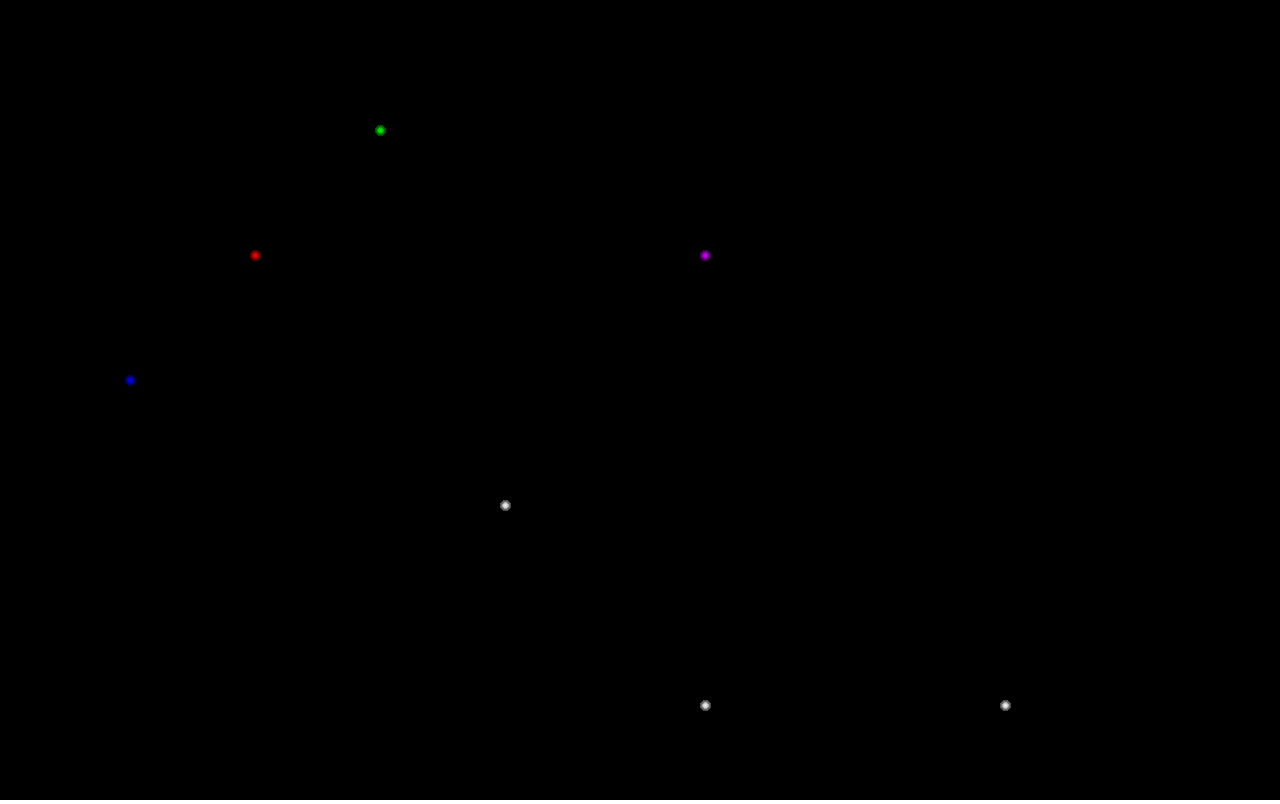
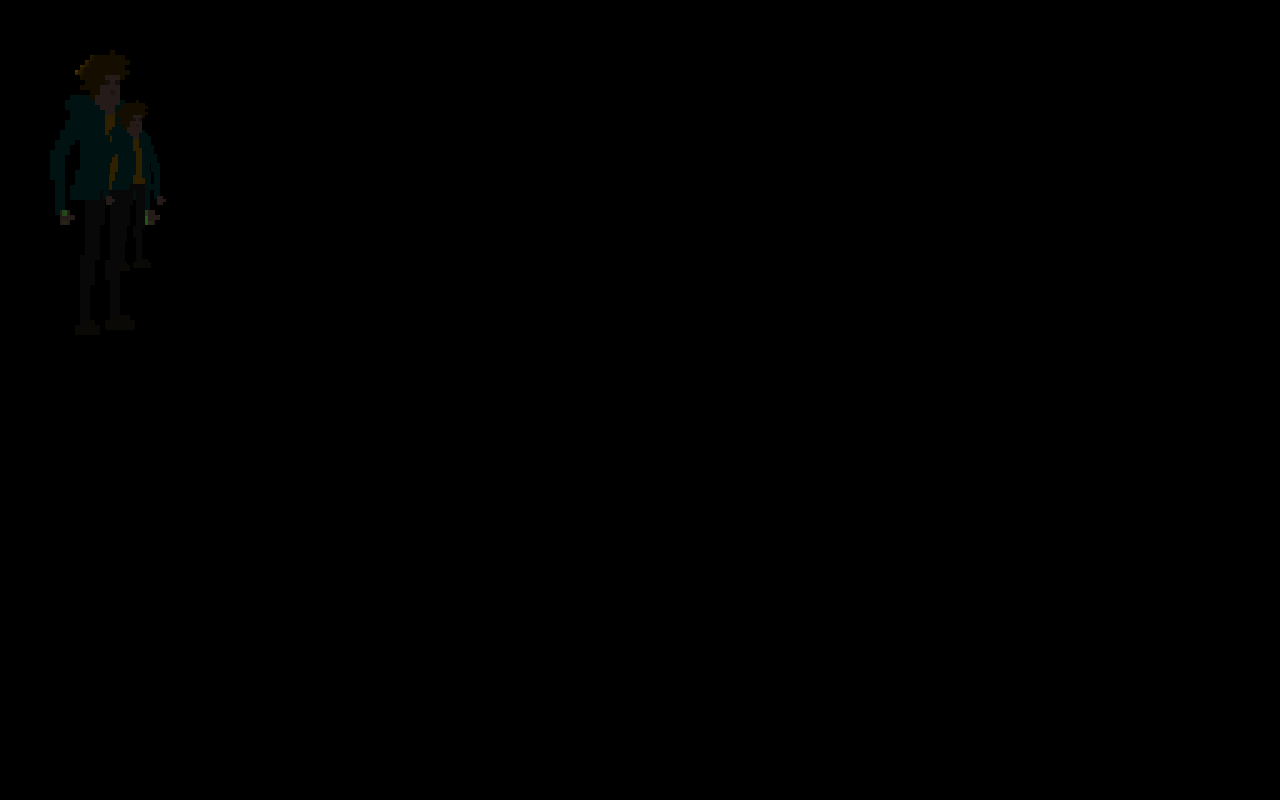
Before and after one commit to kruesemann/light, a plain HTML site: page index.html in a window 1280 px wide. Drawn offline with Linux system fonts and the light colour scheme; animation ran at ten frames a second.

Commit message:
add light shader

```diff
--- a/index.html
+++ b/index.html
@@ -20,6 +20,6 @@
 
 <body>
 </body>
-<script src="index.js"></script>
+<script src="test.js"></script>
 
 </html>
--- a/index.js
+++ b/index.js
@@ -1,3 +1,5 @@
+PIXI.settings.SCALE_MODE = PIXI.SCALE_MODES.NEAREST;
+
 const SUPERPIXEL_SIZE = 3;
 const OVERLAP_PADDING = 40; // Needed for fast moving objects, as they tend to cause shadow artifacts. 40 should be sufficient for a maximum movement speed of 100px/tick.
 const BASE_LIGHT_BRIGHTNESS = 0.15;
@@ -24,7 +26,7 @@ const lights = [
 const objects = [];
 const updateQueue = [];
 
-let counter = 1;
+//let counter = 1;
 
 function gameloop(delta) {
     /*if(charContainer.x >= width) {
--- /dev/null
+++ b/pixelShader.frag
@@ -0,0 +1,88 @@
+precision mediump float;
+
+varying vec2 vTextureCoord;
+varying vec2 vFilterCoord;
+uniform sampler2D uSampler;
+uniform vec4 filterArea;
+uniform vec2 dimensions;
+
+uniform float uHeight;
+uniform vec3 uAmbient;
+uniform float uLightColors[40];
+uniform float uLightCoords[30];
+uniform float uScale;
+uniform sampler2D uBumpMap;
+
+void main() {
+    vec4 bump = texture2D(uBumpMap, vTextureCoord * filterArea.xy / dimensions);
+    vec3 coord = vec3((vTextureCoord * filterArea.xy + filterArea.zw) / uScale, bump.r / 12.0 + 3.0 * uHeight);
+
+    vec3 rgb = vec3(0.0, 0.0, 0.0);
+
+    for(int i = 0; i < 10; i++) {
+        float lX = uLightCoords[i * 3] - coord.x;
+        float lY = uLightCoords[i * 3 + 1] - coord.y;
+        float lZ = 3.0 * uLightCoords[i * 3 + 2] - coord.z;
+
+        vec3 normal = vec3(0.0,0.0,0.0);
+        if (bump.g < 18.0 / 255.0) {
+            normal.y -= 1.0;
+        } else if (bump.g < 54.0 / 255.0) {
+            normal.y -= 1.0;
+            normal.z += 1.0;
+        } else if (bump.g < 90.0 / 255.0) {
+            normal.z += 1.0;
+        } else if (bump.g < 126.0 / 255.0) {
+            normal.y += 1.0;
+            normal.z += 1.0;
+        } else if (bump.g < 162.0 / 255.0) {
+            normal.y += 1.0;
+        }
+
+        if (bump.b < 18.0 / 255.0) {
+            normal.x -= 1.0;
+        } else if (bump.b < 54.0 / 255.0) {
+            normal.x -= 1.0;
+            normal.z += 1.0;
+        } else if (bump.b < 90.0 / 255.0) {
+            normal.z += 1.0;
+        } else if (bump.b < 126.0 / 255.0) {
+            normal.x += 1.0;
+            normal.z += 1.0;
+        } else if (bump.b < 162.0 / 255.0) {
+            normal.x += 1.0;
+        }
+
+        float sp = 0.0;
+        float norm = sqrt(normal.x * normal.x + normal.y * normal.y + normal.z * normal.z);
+        if (norm > 0.0) {
+            normal /= norm;
+            sp = normal.x * lX + normal.y * lY + normal.z * lZ;
+        } else {
+            sp = abs(lX) + abs(lY) + abs(lZ);
+        }
+
+        float brightness = 0.0;
+
+        if (sp >= 0.0) {
+            float dist = (uLightCoords[i * 3] - coord.x) * (uLightCoords[i * 3] - coord.x) + (uLightCoords[i * 3 + 1] - coord.y) * (uLightCoords[i * 3 + 1] - coord.y) + (3.0 * uLightCoords[i * 3 + 2] - coord.z) * (3.0 * uLightCoords[i * 3 +2] - coord.z);
+            float intensity = sqrt(sp / sqrt(dist));
+            brightness = max(0.0, (-0.71 * dist + uLightColors[i * 4 + 3] * 100.0) * intensity);
+        }
+
+        rgb.x += uLightColors[i * 4] * brightness / 100.0;
+        rgb.y += uLightColors[i * 4 + 1] * brightness / 100.0;
+        rgb.z += uLightColors[i * 4 + 2] * brightness / 100.0;
+    }
+
+    vec3 over = vec3(max(0.0, rgb.x - 1.0), max(0.0, rgb.y - 1.0), max(0.0, rgb.z - 1.0));
+    rgb.x += 0.5 * (over.y + over.z);
+    rgb.y += 0.5 * (over.x + over.z);
+    rgb.z += 0.5 * (over.x + over.y);
+
+    vec4 color = texture2D(uSampler, vTextureCoord);
+    gl_FragColor.r = min(1.0, color.r * max(rgb.x, uAmbient.x));
+    gl_FragColor.g = min(1.0, color.g * max(rgb.y, uAmbient.y));
+    gl_FragColor.b = min(1.0, color.b * max(rgb.z, uAmbient.z));
+    gl_FragColor.a = color.a;
+}
--- /dev/null
+++ b/test.js
@@ -0,0 +1,585 @@
+PIXI.settings.SCALE_MODE = PIXI.SCALE_MODES.NEAREST;
+let width = window.innerWidth;
+let height = window.innerHeight;
+const depth = 10;
+APPLICATION = new PIXI.Application({
+    width,
+    height,
+    autoResize: true,
+    backgroundColor: 0x000000
+});
+
+window.onresize = function resize() {
+    width = window.innerWidth;
+    height = window.innerHeight;
+    APPLICATION.renderer.resize(width, height);
+}
+
+document.body.appendChild(APPLICATION.view);
+
+class Matrix {
+    /**
+     * @param {number} [a=1] - x scale
+     * @param {number} [b=0] - x skew
+     * @param {number} [c=0] - y skew
+     * @param {number} [d=1] - y scale
+     * @param {number} [tx=0] - x translation
+     * @param {number} [ty=0] - y translation
+     */
+    constructor(a = 1, b = 0, c = 0, d = 1, tx = 0, ty = 0) {
+        /**
+         * @member {number}
+         * @default 1
+         */
+        this.a = a;
+
+        /**
+         * @member {number}
+         * @default 0
+         */
+        this.b = b;
+
+        /**
+         * @member {number}
+         * @default 0
+         */
+        this.c = c;
+
+        /**
+         * @member {number}
+         * @default 1
+         */
+        this.d = d;
+
+        /**
+         * @member {number}
+         * @default 0
+         */
+        this.tx = tx;
+
+        /**
+         * @member {number}
+         * @default 0
+         */
+        this.ty = ty;
+
+        this.array = null;
+    }
+
+    /**
+     * Creates a Matrix object based on the given array. The Element to Matrix mapping order is as follows:
+     *
+     * a = array[0]
+     * b = array[1]
+     * c = array[3]
+     * d = array[4]
+     * tx = array[2]
+     * ty = array[5]
+     *
+     * @param {number[]} array - The array that the matrix will be populated from.
+     */
+    fromArray(array) {
+        this.a = array[0];
+        this.b = array[1];
+        this.c = array[3];
+        this.d = array[4];
+        this.tx = array[2];
+        this.ty = array[5];
+    }
+
+    /**
+     * sets the matrix properties
+     *
+     * @param {number} a - Matrix component
+     * @param {number} b - Matrix component
+     * @param {number} c - Matrix component
+     * @param {number} d - Matrix component
+     * @param {number} tx - Matrix component
+     * @param {number} ty - Matrix component
+     *
+     * @return {PIXI.Matrix} This matrix. Good for chaining method calls.
+     */
+    set(a, b, c, d, tx, ty) {
+        this.a = a;
+        this.b = b;
+        this.c = c;
+        this.d = d;
+        this.tx = tx;
+        this.ty = ty;
+
+        return this;
+    }
+
+    /**
+     * Creates an array from the current Matrix object.
+     *
+     * @param {boolean} transpose - Whether we need to transpose the matrix or not
+     * @param {Float32Array} [out=new Float32Array(9)] - If provided the array will be assigned to out
+     * @return {number[]} the newly created array which contains the matrix
+     */
+    toArray(transpose, out) {
+        if (!this.array) {
+            this.array = new Float32Array(9);
+        }
+
+        const array = out || this.array;
+
+        if (transpose) {
+            array[0] = this.a;
+            array[1] = this.b;
+            array[2] = 0;
+            array[3] = this.c;
+            array[4] = this.d;
+            array[5] = 0;
+            array[6] = this.tx;
+            array[7] = this.ty;
+            array[8] = 1;
+        }
+        else {
+            array[0] = this.a;
+            array[1] = this.c;
+            array[2] = this.tx;
+            array[3] = this.b;
+            array[4] = this.d;
+            array[5] = this.ty;
+            array[6] = 0;
+            array[7] = 0;
+            array[8] = 1;
+        }
+
+        return array;
+    }
+
+    /**
+     * Get a new position with the current transformation applied.
+     * Can be used to go from a child's coordinate space to the world coordinate space. (e.g. rendering)
+     *
+     * @param {PIXI.Point} pos - The origin
+     * @param {PIXI.Point} [newPos] - The point that the new position is assigned to (allowed to be same as input)
+     * @return {PIXI.Point} The new point, transformed through this matrix
+     */
+    apply(pos, newPos) {
+        newPos = newPos || new Point();
+
+        const x = pos.x;
+        const y = pos.y;
+
+        newPos.x = (this.a * x) + (this.c * y) + this.tx;
+        newPos.y = (this.b * x) + (this.d * y) + this.ty;
+
+        return newPos;
+    }
+
+    /**
+     * Get a new position with the inverse of the current transformation applied.
+     * Can be used to go from the world coordinate space to a child's coordinate space. (e.g. input)
+     *
+     * @param {PIXI.Point} pos - The origin
+     * @param {PIXI.Point} [newPos] - The point that the new position is assigned to (allowed to be same as input)
+     * @return {PIXI.Point} The new point, inverse-transformed through this matrix
+     */
+    applyInverse(pos, newPos) {
+        newPos = newPos || new Point();
+
+        const id = 1 / ((this.a * this.d) + (this.c * -this.b));
+
+        const x = pos.x;
+        const y = pos.y;
+
+        newPos.x = (this.d * id * x) + (-this.c * id * y) + (((this.ty * this.c) - (this.tx * this.d)) * id);
+        newPos.y = (this.a * id * y) + (-this.b * id * x) + (((-this.ty * this.a) + (this.tx * this.b)) * id);
+
+        return newPos;
+    }
+
+    /**
+     * Translates the matrix on the x and y.
+     *
+     * @param {number} x How much to translate x by
+     * @param {number} y How much to translate y by
+     * @return {PIXI.Matrix} This matrix. Good for chaining method calls.
+     */
+    translate(x, y) {
+        this.tx += x;
+        this.ty += y;
+
+        return this;
+    }
+
+    /**
+     * Applies a scale transformation to the matrix.
+     *
+     * @param {number} x The amount to scale horizontally
+     * @param {number} y The amount to scale vertically
+     * @return {PIXI.Matrix} This matrix. Good for chaining method calls.
+     */
+    scale(x, y) {
+        this.a *= x;
+        this.d *= y;
+        this.c *= x;
+        this.b *= y;
+        this.tx *= x;
+        this.ty *= y;
+
+        return this;
+    }
+
+    /**
+     * Applies a rotation transformation to the matrix.
+     *
+     * @param {number} angle - The angle in radians.
+     * @return {PIXI.Matrix} This matrix. Good for chaining method calls.
+     */
+    rotate(angle) {
+        const cos = Math.cos(angle);
+        const sin = Math.sin(angle);
+
+        const a1 = this.a;
+        const c1 = this.c;
+        const tx1 = this.tx;
+
+        this.a = (a1 * cos) - (this.b * sin);
+        this.b = (a1 * sin) + (this.b * cos);
+        this.c = (c1 * cos) - (this.d * sin);
+        this.d = (c1 * sin) + (this.d * cos);
+        this.tx = (tx1 * cos) - (this.ty * sin);
+        this.ty = (tx1 * sin) + (this.ty * cos);
+
+        return this;
+    }
+
+    /**
+     * Appends the given Matrix to this Matrix.
+     *
+     * @param {PIXI.Matrix} matrix - The matrix to append.
+     * @return {PIXI.Matrix} This matrix. Good for chaining method calls.
+     */
+    append(matrix) {
+        const a1 = this.a;
+        const b1 = this.b;
+        const c1 = this.c;
+        const d1 = this.d;
+
+        this.a = (matrix.a * a1) + (matrix.b * c1);
+        this.b = (matrix.a * b1) + (matrix.b * d1);
+        this.c = (matrix.c * a1) + (matrix.d * c1);
+        this.d = (matrix.c * b1) + (matrix.d * d1);
+
+        this.tx = (matrix.tx * a1) + (matrix.ty * c1) + this.tx;
+        this.ty = (matrix.tx * b1) + (matrix.ty * d1) + this.ty;
+
+        return this;
+    }
+
+    /**
+     * Sets the matrix based on all the available properties
+     *
+     * @param {number} x - Position on the x axis
+     * @param {number} y - Position on the y axis
+     * @param {number} pivotX - Pivot on the x axis
+     * @param {number} pivotY - Pivot on the y axis
+     * @param {number} scaleX - Scale on the x axis
+     * @param {number} scaleY - Scale on the y axis
+     * @param {number} rotation - Rotation in radians
+     * @param {number} skewX - Skew on the x axis
+     * @param {number} skewY - Skew on the y axis
+     * @return {PIXI.Matrix} This matrix. Good for chaining method calls.
+     */
+    setTransform(x, y, pivotX, pivotY, scaleX, scaleY, rotation, skewX, skewY) {
+        this.a = Math.cos(rotation + skewY) * scaleX;
+        this.b = Math.sin(rotation + skewY) * scaleX;
+        this.c = -Math.sin(rotation - skewX) * scaleY;
+        this.d = Math.cos(rotation - skewX) * scaleY;
+
+        this.tx = x - ((pivotX * this.a) + (pivotY * this.c));
+        this.ty = y - ((pivotX * this.b) + (pivotY * this.d));
+
+        return this;
+    }
+
+    /**
+     * Prepends the given Matrix to this Matrix.
+     *
+     * @param {PIXI.Matrix} matrix - The matrix to prepend
+     * @return {PIXI.Matrix} This matrix. Good for chaining method calls.
+     */
+    prepend(matrix) {
+        const tx1 = this.tx;
+
+        if (matrix.a !== 1 || matrix.b !== 0 || matrix.c !== 0 || matrix.d !== 1) {
+            const a1 = this.a;
+            const c1 = this.c;
+
+            this.a = (a1 * matrix.a) + (this.b * matrix.c);
+            this.b = (a1 * matrix.b) + (this.b * matrix.d);
+            this.c = (c1 * matrix.a) + (this.d * matrix.c);
+            this.d = (c1 * matrix.b) + (this.d * matrix.d);
+        }
+
+        this.tx = (tx1 * matrix.a) + (this.ty * matrix.c) + matrix.tx;
+        this.ty = (tx1 * matrix.b) + (this.ty * matrix.d) + matrix.ty;
+
+        return this;
+    }
+
+    /**
+     * Decomposes the matrix (x, y, scaleX, scaleY, and rotation) and sets the properties on to a transform.
+     *
+     * @param {PIXI.Transform|PIXI.TransformStatic} transform - The transform to apply the properties to.
+     * @return {PIXI.Transform|PIXI.TransformStatic} The transform with the newly applied properties
+     */
+    decompose(transform) {
+        // sort out rotation / skew..
+        const a = this.a;
+        const b = this.b;
+        const c = this.c;
+        const d = this.d;
+
+        const skewX = -Math.atan2(-c, d);
+        const skewY = Math.atan2(b, a);
+
+        const delta = Math.abs(skewX + skewY);
+
+        if (delta < 0.00001 || Math.abs(PI_2 - delta) < 0.00001) {
+            transform.rotation = skewY;
+
+            if (a < 0 && d >= 0) {
+                transform.rotation += (transform.rotation <= 0) ? Math.PI : -Math.PI;
+            }
+
+            transform.skew.x = transform.skew.y = 0;
+        }
+        else {
+            transform.rotation = 0;
+            transform.skew.x = skewX;
+            transform.skew.y = skewY;
+        }
+
+        // next set scale
+        transform.scale.x = Math.sqrt((a * a) + (b * b));
+        transform.scale.y = Math.sqrt((c * c) + (d * d));
+
+        // next set position
+        transform.position.x = this.tx;
+        transform.position.y = this.ty;
+
+        return transform;
+    }
+
+    /**
+     * Inverts this matrix
+     *
+     * @return {PIXI.Matrix} This matrix. Good for chaining method calls.
+     */
+    invert() {
+        const a1 = this.a;
+        const b1 = this.b;
+        const c1 = this.c;
+        const d1 = this.d;
+        const tx1 = this.tx;
+        const n = (a1 * d1) - (b1 * c1);
+
+        this.a = d1 / n;
+        this.b = -b1 / n;
+        this.c = -c1 / n;
+        this.d = a1 / n;
+        this.tx = ((c1 * this.ty) - (d1 * tx1)) / n;
+        this.ty = -((a1 * this.ty) - (b1 * tx1)) / n;
+
+        return this;
+    }
+
+    /**
+     * Resets this Matix to an identity (default) matrix.
+     *
+     * @return {PIXI.Matrix} This matrix. Good for chaining method calls.
+     */
+    identity() {
+        this.a = 1;
+        this.b = 0;
+        this.c = 0;
+        this.d = 1;
+        this.tx = 0;
+        this.ty = 0;
+
+        return this;
+    }
+
+    /**
+     * Creates a new Matrix object with the same values as this one.
+     *
+     * @return {PIXI.Matrix} A copy of this matrix. Good for chaining method calls.
+     */
+    clone() {
+        const matrix = new Matrix();
+
+        matrix.a = this.a;
+        matrix.b = this.b;
+        matrix.c = this.c;
+        matrix.d = this.d;
+        matrix.tx = this.tx;
+        matrix.ty = this.ty;
+
+        return matrix;
+    }
+
+    /**
+     * Changes the values of the given matrix to be the same as the ones in this matrix
+     *
+     * @param {PIXI.Matrix} matrix - The matrix to copy from.
+     * @return {PIXI.Matrix} The matrix given in parameter with its values updated.
+     */
+    copy(matrix) {
+        matrix.a = this.a;
+        matrix.b = this.b;
+        matrix.c = this.c;
+        matrix.d = this.d;
+        matrix.tx = this.tx;
+        matrix.ty = this.ty;
+
+        return matrix;
+    }
+
+    /**
+     * A default (identity) matrix
+     *
+     * @static
+     * @const
+     */
+    static get IDENTITY() {
+        return new Matrix();
+    }
+
+    /**
+     * A temp matrix
+     *
+     * @static
+     * @const
+     */
+    static get TEMP_MATRIX() {
+        return new Matrix();
+    }
+}
+
+class PixelLightFilter extends PIXI.Filter {
+    constructor(bumpMapSprite, fragSrc, height, ambient, lightColors, lightCoords, scale) {
+        const maskMatrix = new Matrix();
+        bumpMapSprite.renderable = false;
+        super(null, fragSrc);
+
+        this.maskSprite = bumpMapSprite;
+        this.maskMatrix = maskMatrix;
+
+        this.uniforms = {
+            uHeight: height,
+            uAmbient: ambient,
+            uLightColors: lightColors,
+            uLightCoords: lightCoords,
+            uScale: scale,
+            uBumpMap: bumpMapSprite._texture,
+            filterMatrix: maskMatrix,
+            dimensions: [0, 0]
+        };
+    }
+
+    apply(filterManager, input, output) {
+        this.uniforms.filterMatrix = filterManager.calculateSpriteMatrix(this.maskMatrix, this.maskSprite);
+        this.uniforms.dimensions[0] = input.sourceFrame.width
+        this.uniforms.dimensions[1] = input.sourceFrame.height
+        filterManager.applyFilter(this, input, output);
+    }
+}
+
+const ambient = [0.2, 0.2, 0.2];
+
+const lightColors = [
+    1, 1, 1, 2,
+    1, 0, 0, 2,
+    0, 1, 0, 3
+];
+
+const lightCoords = [
+    5, 5, 6,
+    5, 20, 9,
+    22, 40, 0
+];
+
+for (let i = 0; i < 7; i++) {
+    lightColors.push(0);
+    lightColors.push(0);
+    lightColors.push(0);
+    lightColors.push(0);
+
+    lightCoords.push(0);
+    lightCoords.push(0);
+    lightCoords.push(0);
+}
+
+PIXI.loader.add('pixelShader', 'pixelShader.frag')
+    .load(onLoaded);
+
+/*const bumpMap = PIXI.Sprite.fromImage("assets/char01_depths.png");
+const sprite = PIXI.Sprite.fromImage("assets/char01.png");
+bumpMap.position.set(50, 50);
+sprite.position.set(50, 50);
+sprite.z = 5;
+bumpMap.scale.x = bumpMap.scale.y = sprite.scale.x = sprite.scale.y = 3;
+APPLICATION.stage.addChild(sprite);*/
+let clickX = 0;
+let clickY = 0;
+
+function onLoaded(loader, res) {
+    const char = createSprite("char01", 50, 50, 5, res);
+    char.drag = false;
+    char.sprite.interactive = true;
+    char.sprite.hitArea = new PIXI.Rectangle(0, 0, 5 * 22, 5 * 57);
+    char.sprite.on("mousedown", event => {
+        clickX = event.data.global.x - char.sprite.x;
+        clickY = event.data.global.y - char.sprite.y;
+        char.drag = true;
+    });
+    document.addEventListener("mousemove", event => {
+        if (char.drag) {
+            char.sprite.position.set(event.clientX - clickX, event.clientY - clickY);
+            char.bumpMap.position.copy(char.sprite.position);
+        }
+    });
+    document.addEventListener("mouseup", _ => {
+        char.drag = false;
+    });
+
+    const char2 = createSprite("char01", 100, 100, 3, res);
+    char2.drag = false;
+    char2.sprite.interactive = true;
+    char2.sprite.hitArea = new PIXI.Rectangle(0, 0, 5 * 22, 5 * 57);
+    char2.sprite.on("mousedown", event => {
+        clickX = event.data.global.x - char2.sprite.x;
+        clickY = event.data.global.y - char2.sprite.y;
+        char2.drag = true;
+    });
+    document.addEventListener("mousemove", event => {
+        if (char2.drag) {
+            char2.sprite.position.set(event.clientX - clickX, event.clientY - clickY);
+            char2.bumpMap.position.copy(char2.sprite.position);
+        }
+    });
+    document.addEventListener("mouseup", _ => {
+        char2.drag = false;
+    });
+}
+
+function createSprite(textureName, x, y, z, res) {
+    const sprite = PIXI.Sprite.fromImage("assets/" + textureName + ".png");
+    const bumpMap = PIXI.Sprite.fromImage("assets/" + textureName + "_bumpMap.png");
+    bumpMap.position.set(x, y);
+    sprite.position.set(x, y);
+    sprite.z = z;
+    bumpMap.scale.x = bumpMap.scale.y = sprite.scale.x = sprite.scale.y = z;
+    APPLICATION.stage.addChild(sprite);
+
+    const pixelLightFilter = new PixelLightFilter(bumpMap, res.pixelShader.data, z, ambient, lightColors, lightCoords, z);
+    pixelLightFilter.autoFit = false;
+    sprite.filters = [pixelLightFilter];
+
+    return { sprite, bumpMap };
+}
```
Also changed, not shown: assets/char01_bumpMap.png (added), assets/test_bumpMap.png (added).
